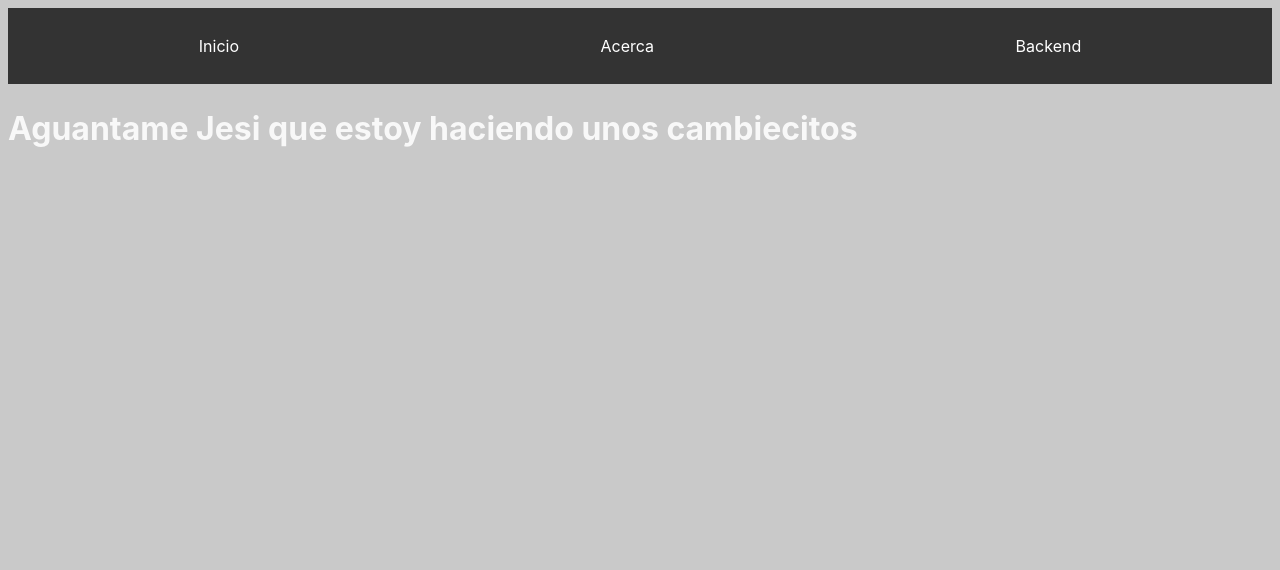
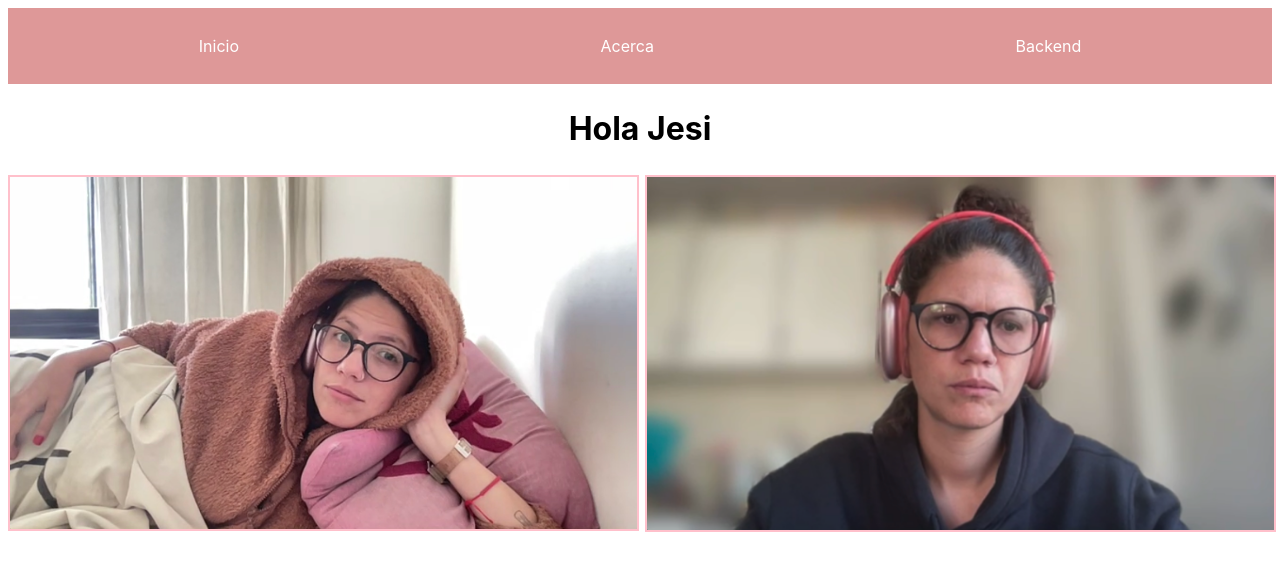
Before and after one commit to ezevazquez/react-nest, a React (Vite) app in the folder apps/client/: page / in a window 1280 px wide. Shown: the top 570 px of the page. Built offline with nearby package versions, Linux system fonts and the light colour scheme.

Commit message:
add jes images and text

```diff
--- /dev/null
+++ b/apps/client/src/components/body.css
@@ -0,0 +1,8 @@
+.body {
+  text-align: center; /* Centra el texto horizontalmente */
+  display: flex;
+  align-items: center; /* Centra el texto verticalmente */
+  justify-content: center; /* Centra el texto horizontalmente */
+  height: 10  vh; /* Asegura que el contenedor ocupe toda la altura del viewport */
+  color: black;
+}
--- a/apps/client/src/components/body.tsx
+++ b/apps/client/src/components/body.tsx
@@ -1,7 +1,9 @@
+import './body.css'
+
 function Body() {
   return (
     <div className="body">
-      <h1>Aguantame Jesi que estoy haciendo unos cambiecitos</h1>
+      <h1>Hola Jesi</h1>
     </div>
   );
 }
--- /dev/null
+++ b/apps/client/src/components/images.css
@@ -0,0 +1,17 @@
+.contenedor-imagenes {
+  display: grid;
+  grid-template-columns: 1fr 1fr; /* Divide el contenedor en dos columnas iguales */
+  gap: 10px; /* Espacio entre las imágenes */
+}
+
+.imagen {
+  width: 100%; /* Ocupa todo el ancho de su columna */
+  height: auto; /* Ajusta la altura automáticamente para mantener la relación de aspecto */
+  border: 2px solid #FFC0CB; /* Borde rosa */
+}
+
+@media (max-width: 767px) {
+  .contenedor-imagenes {
+    grid-template-columns: 1fr; /* Cambia a una sola columna en dispositivos móviles */
+  }
+}
--- /dev/null
+++ b/apps/client/src/components/images.tsx
@@ -0,0 +1,14 @@
+import jesi1 from '../assets/jesi1.png';
+import jesi2 from '../assets/jesi2.png';
+import './images.css'; // Asegúrate de importar tu archivo CSS
+
+function JesiImages() {
+  return (
+    <div className="contenedor-imagenes">
+      <img src={jesi1} alt="Imagen 1" className="imagen" />
+      <img src={jesi2} alt="Imagen 2" className="imagen" />
+    </div>
+  );
+}
+
+export default JesiImages;
--- a/apps/client/src/components/navbar.css
+++ b/apps/client/src/components/navbar.css
@@ -1,5 +1,5 @@
 .navbar {
-    background-color: #333;
+    background-color: #de9898;
     color: #fff;
     padding: 10px;
   }
--- a/apps/client/src/index.css
+++ b/apps/client/src/index.css
@@ -4,8 +4,8 @@
   font-weight: 400;
 
   color-scheme: light dark;
-  color: rgba(255, 255, 255, 0.87);
-  background-color: #c9c9c9;
+  color: #ffd1ecde;
+  background-color: #ffffff;
 
   font-synthesis: none;
   text-rendering: optimizeLegibility;
--- a/apps/client/src/index.tsx
+++ b/apps/client/src/index.tsx
@@ -1,12 +1,14 @@
 import React from 'react'
+import './index.css'
 import ReactDOM from 'react-dom/client'
 import Navbar from './components/navbar'
 import Body from './components/body'
-import './index.css'
+import JesiImages from './components/images'
 
 ReactDOM.createRoot(document.getElementById('root')!).render(
   <React.StrictMode>
     <Navbar />
     <Body />
+    <JesiImages />
   </React.StrictMode>,
 );
```
Also changed, not shown: 7 other files (tests, documents, lock files or other folders).
